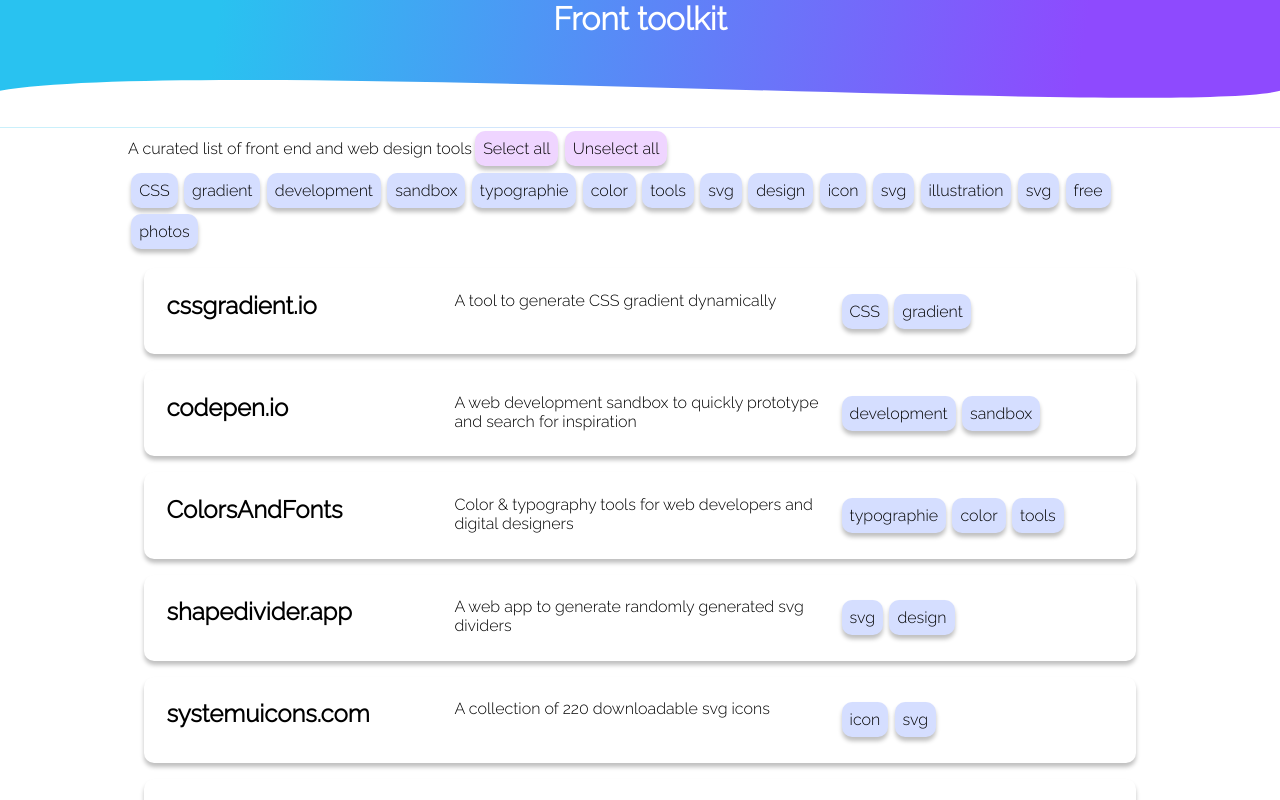
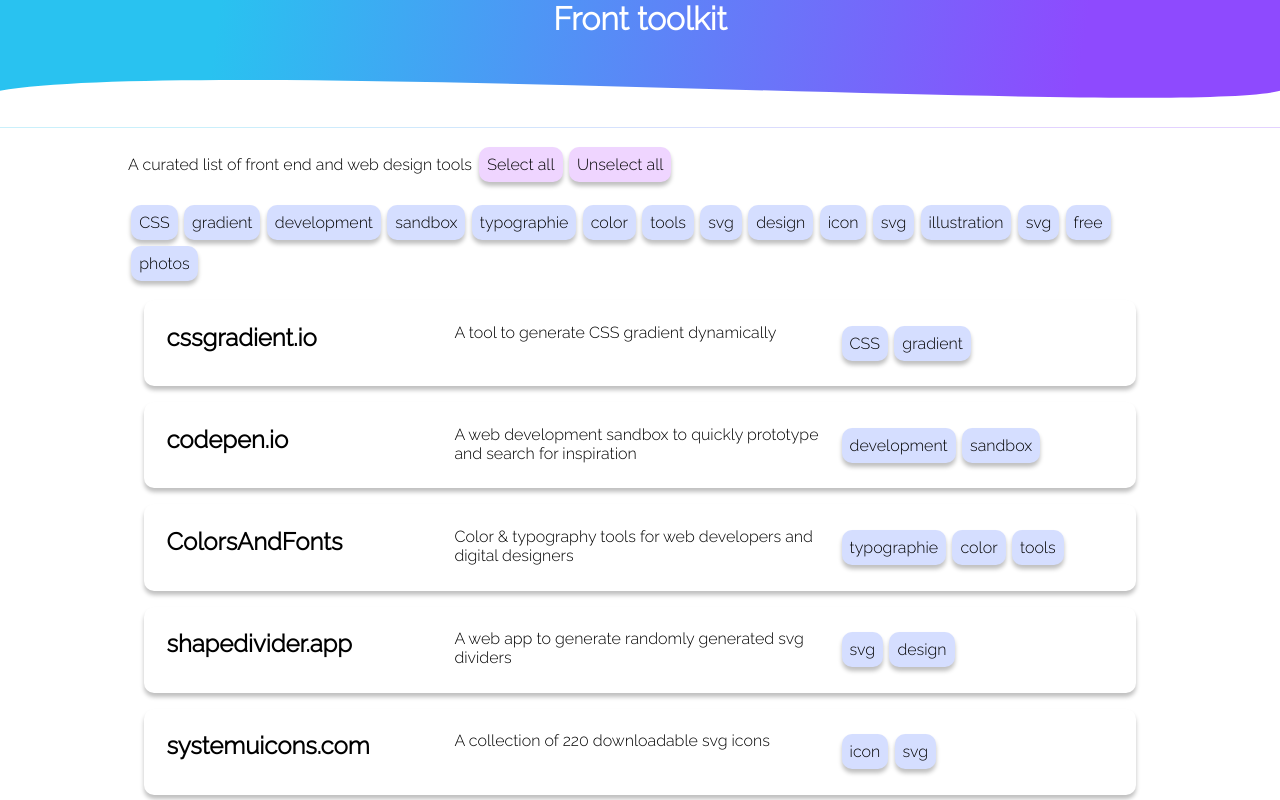
Before and after one commit to clemsau/front-toolkit, a Next.js app: page / in a window 1280 px wide. Shown: the top 800 px of the page. Built offline with nearby package versions, Linux system fonts and the light colour scheme.

Commit message:
Add margin between content blocks

```diff
--- a/pages/index.js
+++ b/pages/index.js
@@ -25,17 +25,17 @@
       <div className="row">
         <div className="side-content"></div>
         <div className="main-content">
-          <div classname="content-block">
+          <div className="content-block s-vertical-margin">
             <div className="inline-block">A curated list of front end and web design tools  </div>
             <div className="btn btn-pink">Select all</div>
             <div className="btn btn-pink">Unselect all</div>
           </div>
-          <div>
+          <div className="content-block s-vertical-margin">
             {allToolsData.allTags.map(( tag ) =>
               <TagCheckbox tag={tag}></TagCheckbox>
             )}
           </div>
-          <div>
+          <div className="content-block">
             {allToolsData.allToolsData.map(({ id, name, url, description, tags }) => (
               <ToolCard name={name} description={description} url={url} tags={tags}></ToolCard>
             ))}
--- a/styles/global.css
+++ b/styles/global.css
@@ -33,11 +33,11 @@
   }
 
 .content-block {
-    display: inline;
+    display: block;
 }
 
 .inline-block {
-    display: inline-block;
+    display: inline;
 }
 
 .main-content {
@@ -120,3 +120,7 @@
 .s-padded-container {
     padding: 1rem;
 }
+
+.s-vertical-margin {
+    margin: 1rem 0 1rem 0;
+}
```
